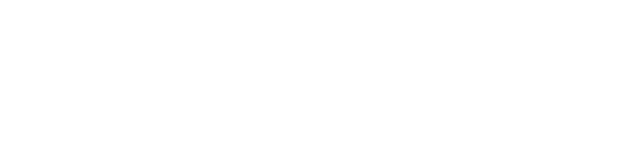
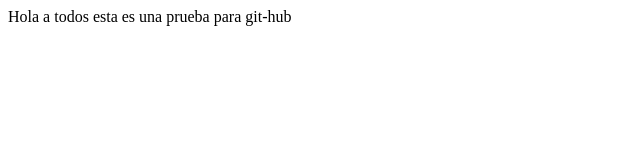
Before and after one commit to LazaroZM/proyectoDemoCursoPlatzi, a plain HTML site: page index.html in a window 1280 px wide. Shown: the whole page, without its empty margins (0-640 px from the left). Drawn offline with Linux system fonts and the light colour scheme.

Commit message:
nuevos cambios agregados

```diff
--- a/index.html
+++ b/index.html
@@ -7,6 +7,6 @@
     <title>Document</title>
 </head>
 <body>
-
+    Hola a todos esta es una prueba para git-hub
 </body>
 </html>
```
